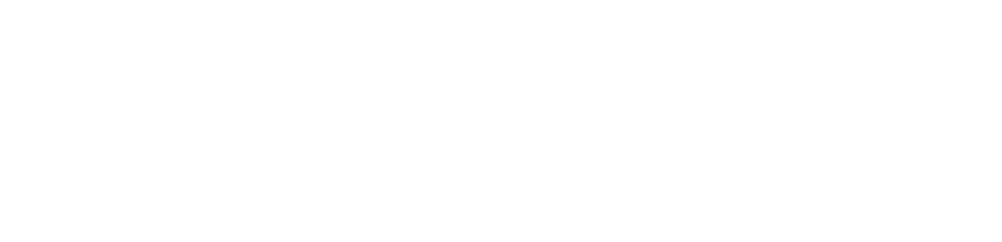
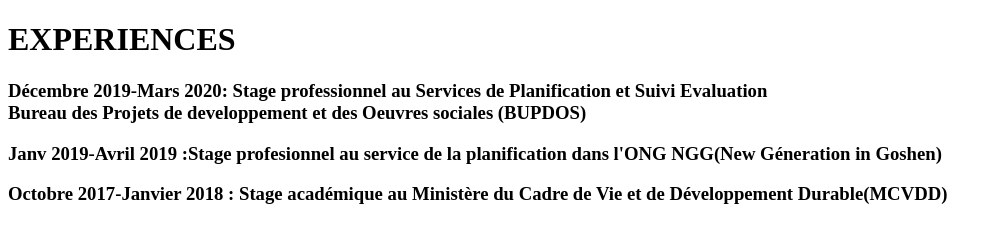
Before and after one commit to Ametode/git-mon-cv, a plain HTML site: page index.html in a window 1280 px wide. Shown: the whole page, without its empty margins (0-1002 px from the left). Drawn offline with Linux system fonts and the light colour scheme.

Commit message:
Mise en place de la section expérience

```diff
--- a/index.html
+++ b/index.html
@@ -8,6 +8,17 @@
     <title>CV</title>
 </head>
 <body>
+    <!-- Experiences -->
+    <h1>EXPERIENCES</h1>
+    <H3>
+        Décembre 2019-Mars 2020: Stage professionnel au Services de Planification et Suivi Evaluation <br/> Bureau des Projets de developpement et des Oeuvres sociales (BUPDOS)
+    </H3>
+    <h3>
+        Janv 2019-Avril 2019 :Stage profesionnel au service de la planification dans l'ONG NGG(New Géneration in Goshen)
+    </h3>
 
+    <H3>
+        Octobre 2017-Janvier 2018 : Stage académique au Ministère du Cadre de Vie et de Développement Durable(MCVDD)
+    </H3>
 </body>
 </html>
```
